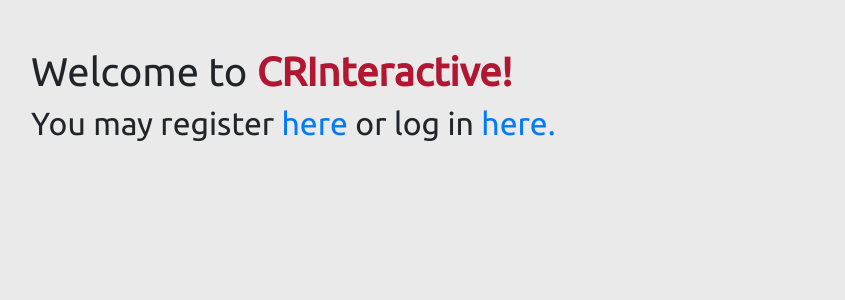
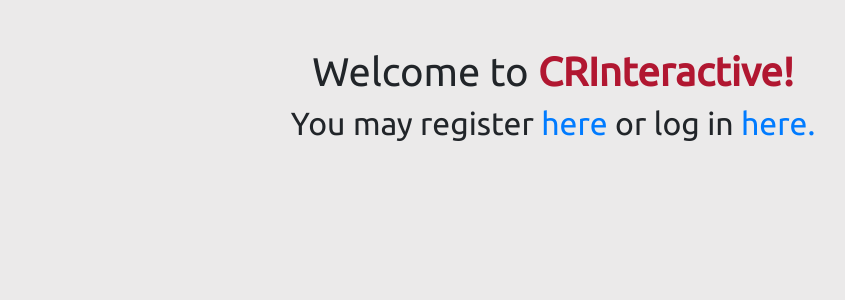
Before and after one commit to hectorastrom/CRInteractive, a Flask app: page / in a window 1280 px wide. Shown: the part 74-374 px from the top of the page, without its empty margins (87-932 px from the left). Run offline with Flask 2, Linux system fonts and the light colour scheme; parts of the project's set-up code (start-up, migrations or seed data) failed here and were passed over; some libraries are stand-ins or nearby versions.

Commit message:
Centered text on homepage

```diff
--- a/app/templates/index.html
+++ b/app/templates/index.html
@@ -29,8 +29,8 @@
 
     <!-- If side or team is none, prompt setup in homepage -->
 {% else %}
-        <h1>Welcome to <span style="color: rgb(177, 23, 49); font-weight: bold;">CRInteractive!</span></h1>
-        <h2>You may register <a href="{{ url_for('register') }}">here</a> or log in <a href="{{ url_for('login') }}">here.</a></h2>
+        <h1 style="text-align: center;">Welcome to <span style="color: rgb(177, 23, 49); font-weight: bold;">CRInteractive!</span></h1>
+        <h2 style="text-align: center;">You may register <a href="{{ url_for('register') }}">here</a> or log in <a href="{{ url_for('login') }}">here.</a></h2>
 {% endif %}
 
 {% endblock main %}
```
